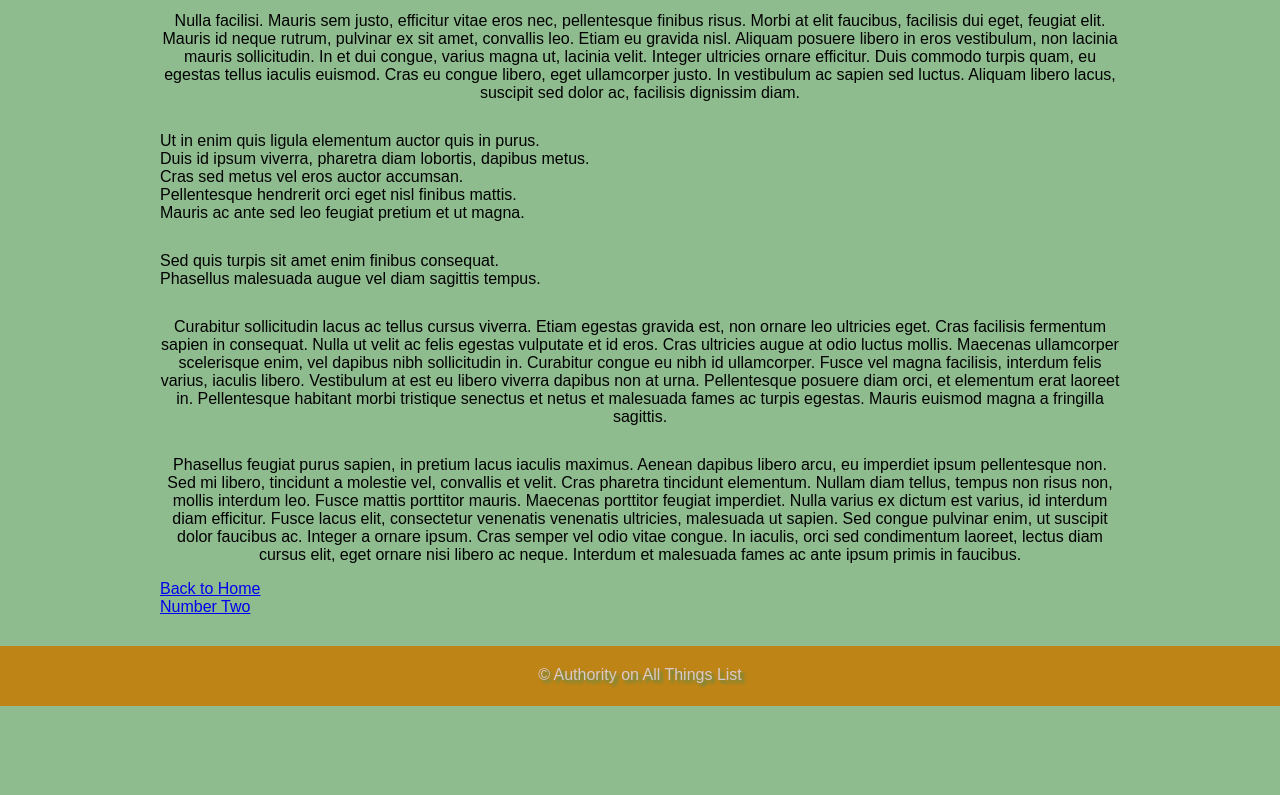
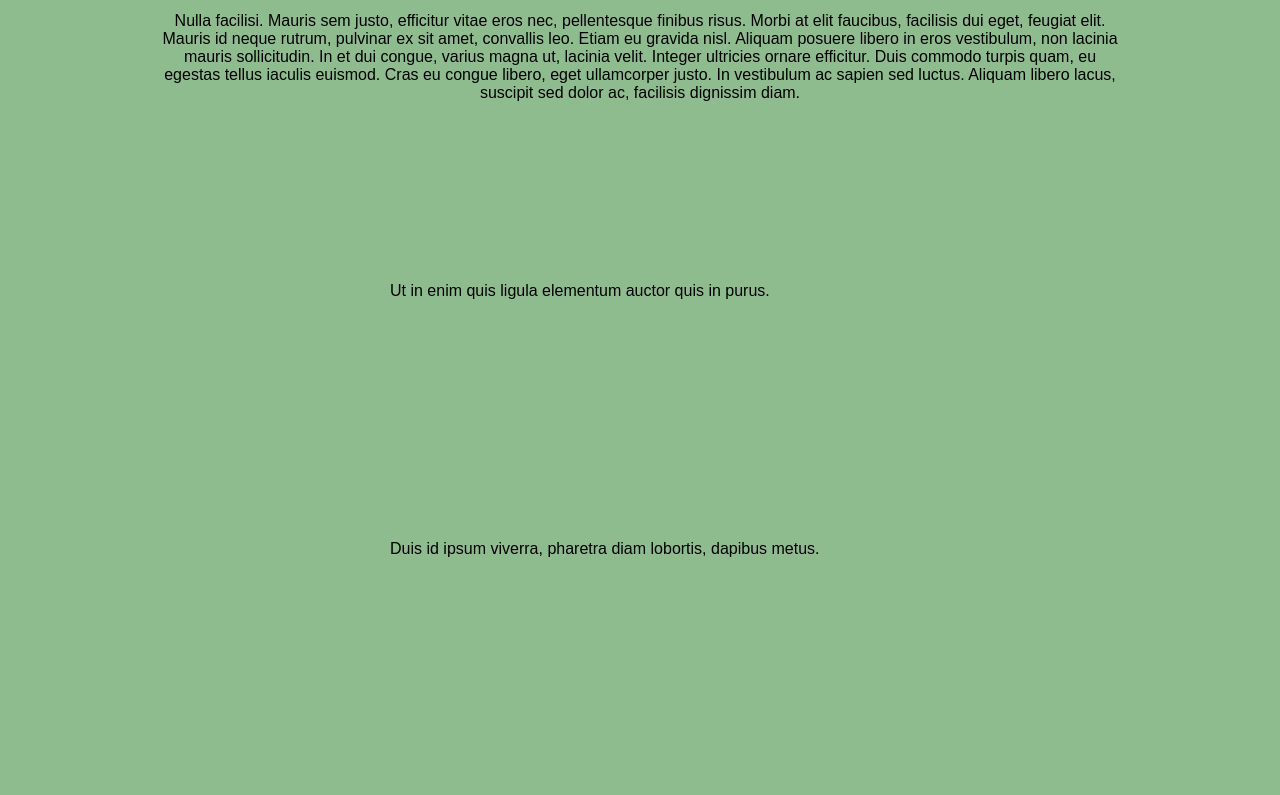
Before and after one commit to JeramieGreen/Top-10, a plain HTML site: page number-one.html in a window 1280 px wide. Shown: the part 1020-1815 px from the top of the page. Before the commit the page ends 1726 px from the top, so only its background shows below. Drawn offline with Linux system fonts and the light colour scheme.

```diff
--- a/style.css
+++ b/style.css
@@ -52,6 +52,21 @@ main{
 
 }
 
+ul {
+    padding: 0;
+    margin: 0;
+}
+
+li{
+    list-style: none;
+    margin-left: 230px;
+    margin-bottom: 90px;
+    display: inline-block;
+}
+
+main li:last-child{
+    margin-right: 0px;
+}
 h2{
     text-align: center;
 }
@@ -77,10 +92,6 @@ p{
     margin-top: 30px;
 }
 
-li{
-    margin-top: 0px;
-}
-
 footer{
     height: 60px;
     background-color:rgb(190, 132, 22);
```
Also changed, not shown: flare.js (+13 -0 lines), topten2020.html (+4 -2 lines).
